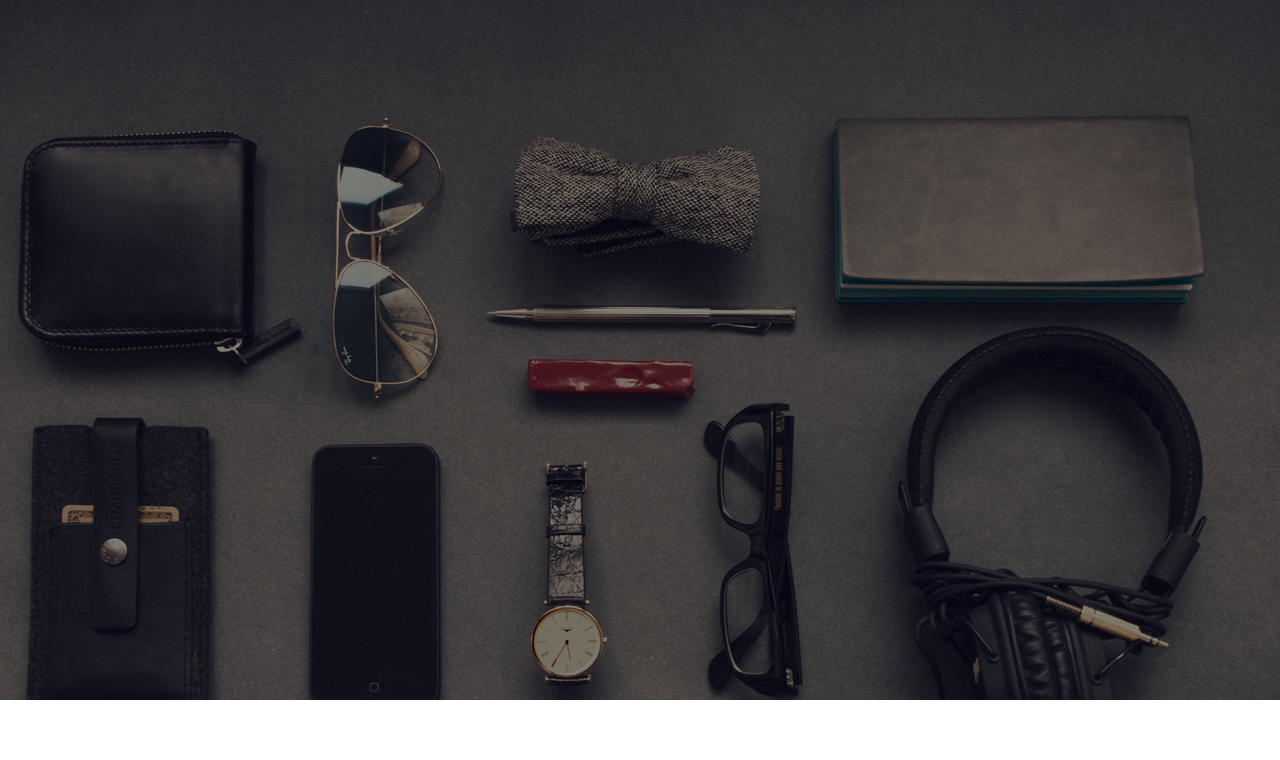
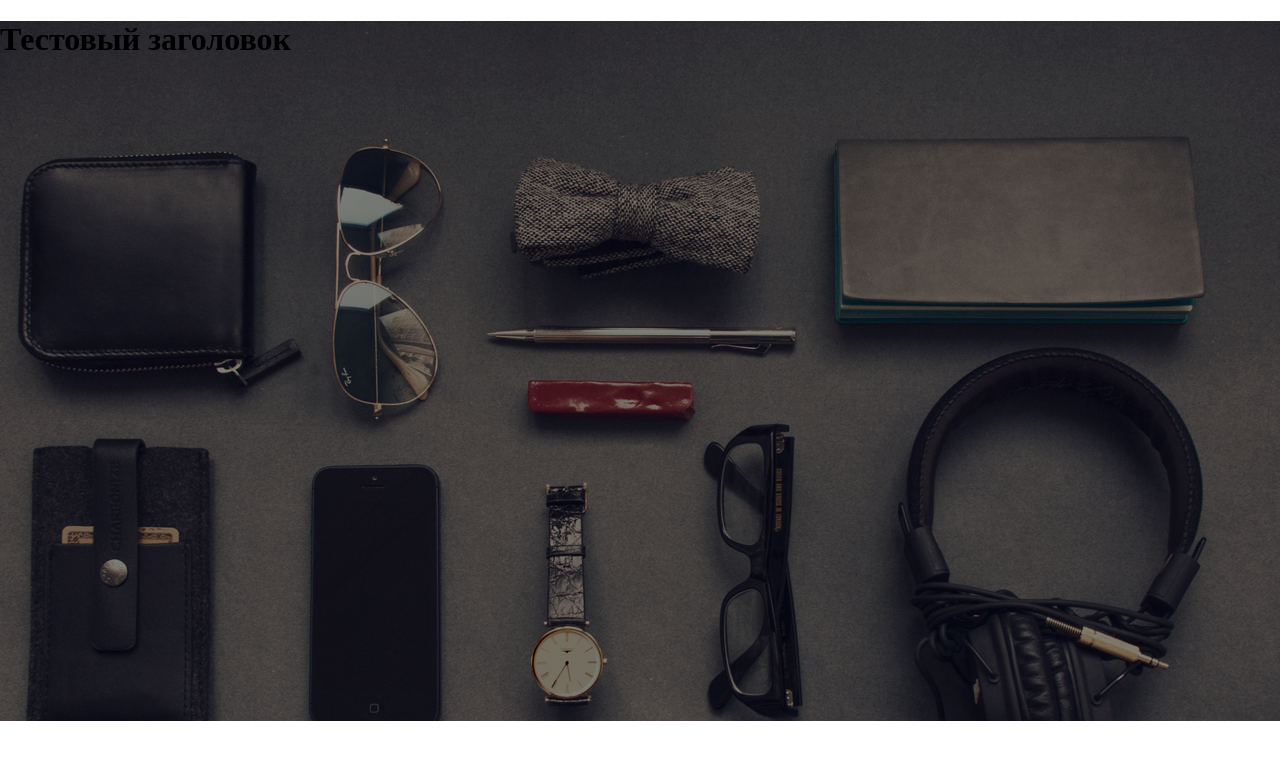
Before and after one commit to DimaSVR/adigital, a plain HTML site: page index.html in a window 1280 px wide. Drawn offline with Linux system fonts and the light colour scheme.

Commit message:
Update index.html

```diff
--- a/index.html
+++ b/index.html
@@ -11,7 +11,7 @@
 <body>
     <header>
         <div class="container">
-
+            <h1>Тестовый заголовок</h1>
         </div>
     </header>
 
```
